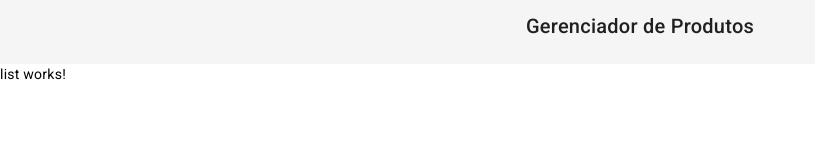
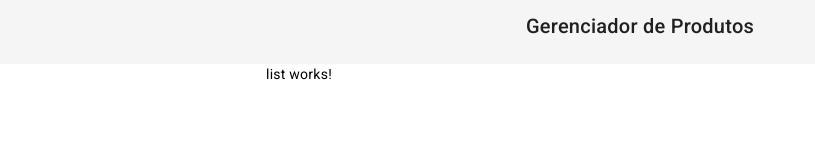
Before and after one commit to matheusamarallima/angular-basics, an Angular app: page / in a window 1280 px wide. Shown: the top 160 px of the page, without its empty margins (0-815 px from the left). Built offline with nearby package versions, Linux system fonts and the light colour scheme.

Commit message:
fixing header

```diff
--- a/src/app/app.component.html
+++ b/src/app/app.component.html
@@ -1,3 +1,9 @@
+<app-header></app-header>
+<div class="container">
+  <div class="content-container">
+    <router-outlet></router-outlet>
 
-<app-header></app-header>
-<router-outlet></router-outlet>
+  </div>
+
+
+</div>
```
